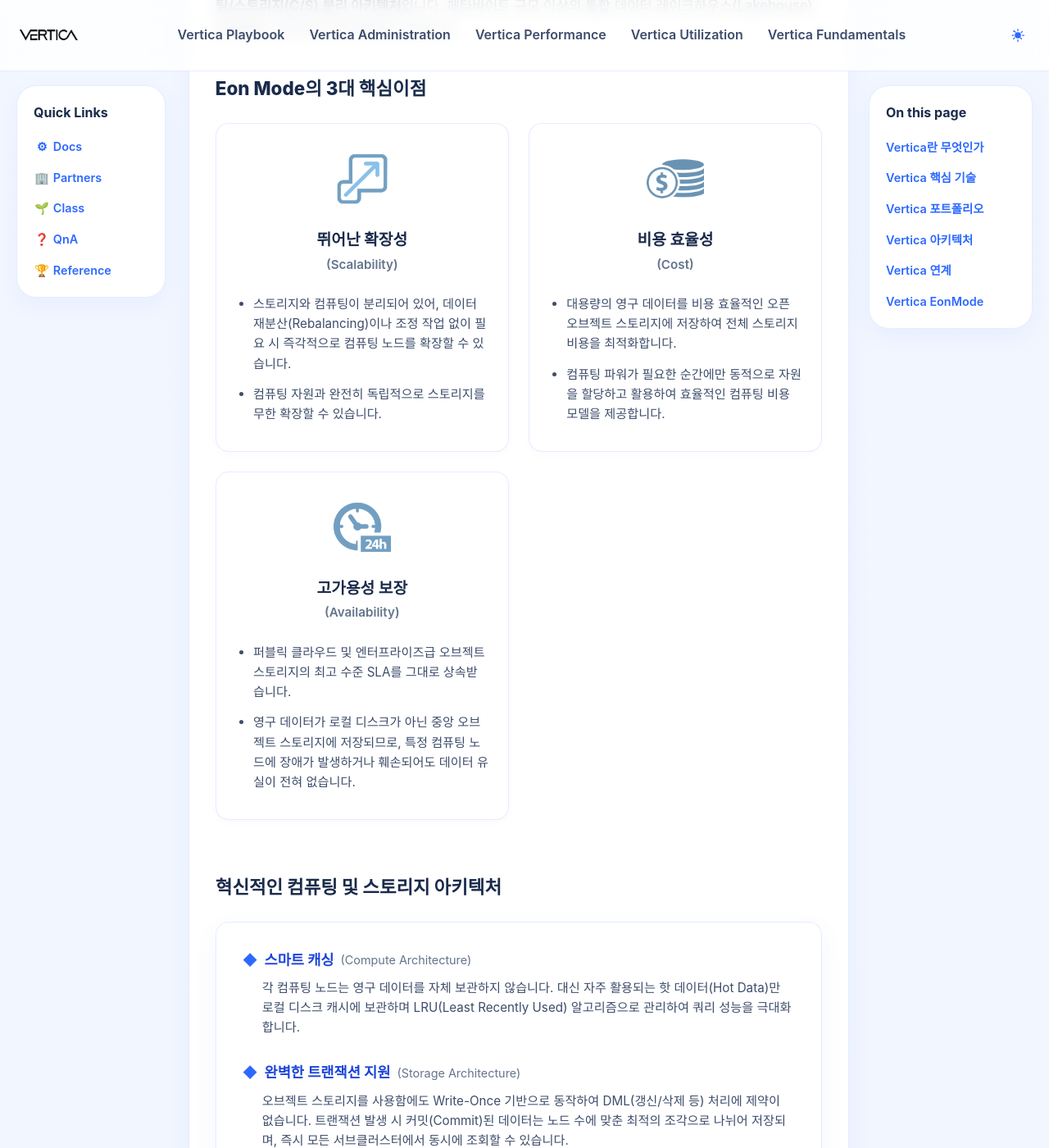
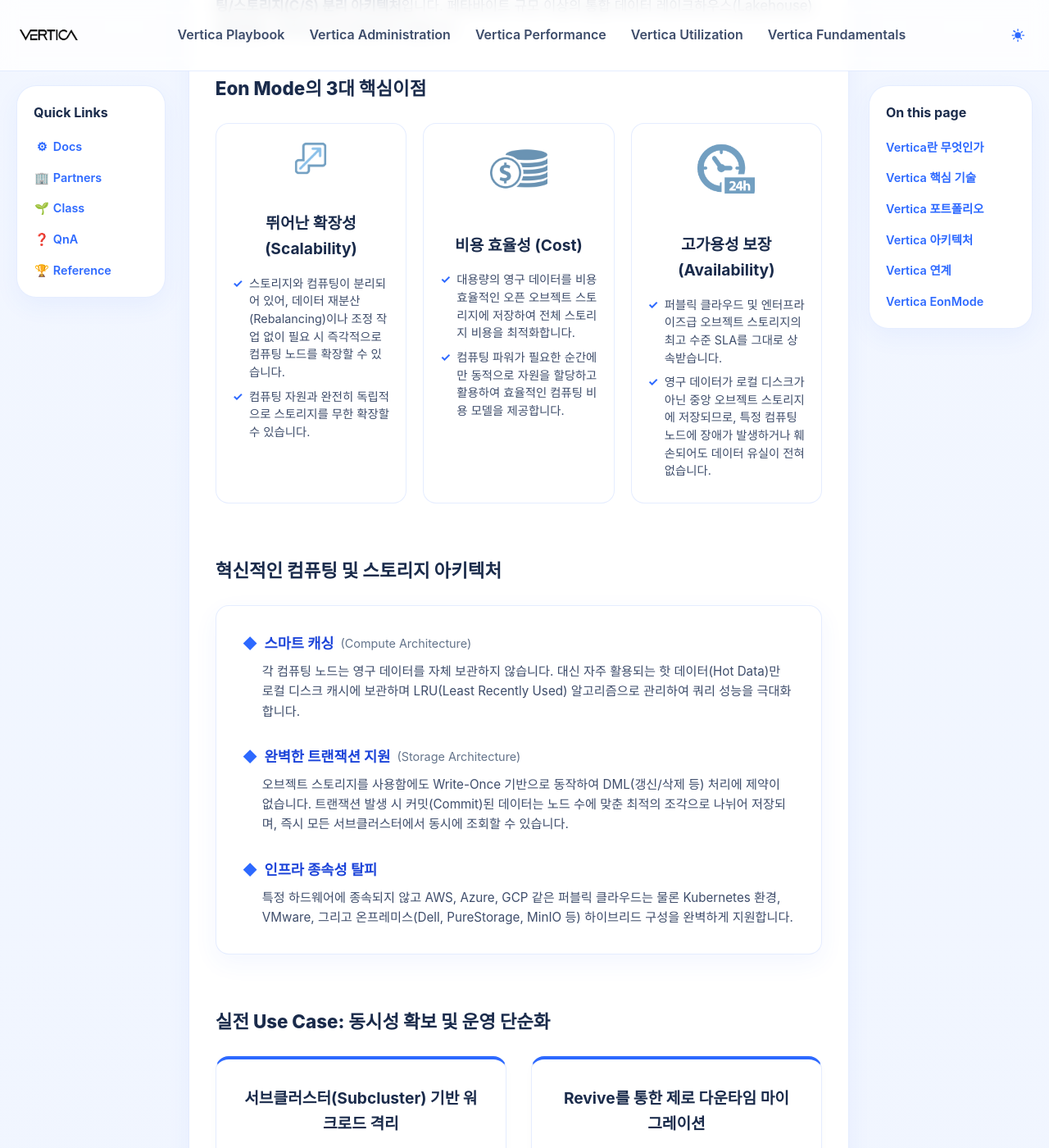
Before and after one commit to JIN0326/vertica_blog, a Jekyll site: the page built from 01playbook.md, in a window 1280 px wide and 1400 px high, scrolled down 6420 px. Shown: the whole window at 82% size. Built offline with Jekyll 4.4.1, drawn with Linux system fonts in a browser that asks for light colours.

Commit message:
Update blog content and styling

```diff
--- a/01playbook.md
+++ b/01playbook.md
@@ -351,36 +351,33 @@
 
   <h3 class="eon-section-title">Eon Mode의 3대 핵심이점</h3>
 
-  <div class="eon-benefits-grid">
-    <div class="card card--benefit">
-      <img src="{{ '/assets/images/eonmode1.png' | relative_url }}" alt="뛰어난 확장성" class="benefit-card__icon">
-      <h4 class="benefit-card__title">뛰어난 확장성</h4>
-      <span class="benefit-card__subtitle">(Scalability)</span>
-      <ul class="benefit-card__list">
+  <div class="slide-panels" style="margin-bottom: 4rem;">
+    <article class="slide-panel">
+      <img src="{{ '/assets/images/eonmode1.png' | relative_url }}" alt="뛰어난 확장성">
+      <h3>뛰어난 확장성 (Scalability)</h3>
+      <ul>
         <li>스토리지와 컴퓨팅이 분리되어 있어, 데이터 재분산(Rebalancing)이나 조정 작업 없이 필요 시 즉각적으로 컴퓨팅 노드를 확장할 수 있습니다.</li>
         <li>컴퓨팅 자원과 완전히 독립적으로 스토리지를 무한 확장할 수 있습니다.</li>
       </ul>
-    </div>
+    </article>
 
-    <div class="card card--benefit">
-      <img src="{{ '/assets/images/eonmode2.png' | relative_url }}" alt="비용 효율성" class="benefit-card__icon">
-      <h4 class="benefit-card__title">비용 효율성</h4>
-      <span class="benefit-card__subtitle">(Cost)</span>
-      <ul class="benefit-card__list">
+    <article class="slide-panel">
+      <img src="{{ '/assets/images/eonmode2.png' | relative_url }}" alt="비용 효율성">
+      <h3>비용 효율성 (Cost)</h3>
+      <ul>
         <li>대용량의 영구 데이터를 비용 효율적인 오픈 오브젝트 스토리지에 저장하여 전체 스토리지 비용을 최적화합니다.</li>
         <li>컴퓨팅 파워가 필요한 순간에만 동적으로 자원을 할당하고 활용하여 효율적인 컴퓨팅 비용 모델을 제공합니다.</li>
       </ul>
-    </div>
+    </article>
 
-    <div class="card card--benefit">
-      <img src="{{ '/assets/images/eonmode3.png' | relative_url }}" alt="고가용성 보장" class="benefit-card__icon">
-      <h4 class="benefit-card__title">고가용성 보장</h4>
-      <span class="benefit-card__subtitle">(Availability)</span>
-      <ul class="benefit-card__list">
+    <article class="slide-panel">
+      <img src="{{ '/assets/images/eonmode3.png' | relative_url }}" alt="고가용성 보장">
+      <h3>고가용성 보장 (Availability)</h3>
+      <ul>
         <li>퍼블릭 클라우드 및 엔터프라이즈급 오브젝트 스토리지의 최고 수준 SLA를 그대로 상속받습니다.</li>
         <li>영구 데이터가 로컬 디스크가 아닌 중앙 오브젝트 스토리지에 저장되므로, 특정 컴퓨팅 노드에 장애가 발생하거나 훼손되어도 데이터 유실이 전혀 없습니다.</li>
       </ul>
-    </div>
+    </article>
   </div>
 
   <h3 class="eon-section-title">혁신적인 컴퓨팅 및 스토리지 아키텍처</h3>
--- a/assets/css/style.css
+++ b/assets/css/style.css
@@ -551,57 +551,6 @@
   margin-bottom: 1.5rem;
 }
 
-/* Benefits Grid */
-.eon-benefits-grid {
-  display: grid;
-  grid-template-columns: repeat(auto-fit, minmax(280px, 1fr));
-  gap: 24px;
-  margin-bottom: 4rem;
-}
-
-.card--benefit {
-  text-align: center;
-  display: flex;
-  flex-direction: column;
-  padding: 2rem 1.5rem;
-}
-
-.benefit-card__icon {
-  height: 70px;
-  width: auto;
-  margin: 0 auto 1.5rem;
-}
-
-.benefit-card__title {
-  color: var(--text);
-  font-size: 1.2rem;
-  margin: 0 0 0.2rem 0;
-}
-
-.benefit-card__subtitle {
-  color: var(--muted);
-  font-size: 0.95rem;
-  font-weight: 600;
-  margin-bottom: 1.5rem;
-  display: block;
-}
-
-.benefit-card__list {
-  color: var(--sub);
-  text-align: left;
-  padding-left: 1.4em;
-  margin: 0;
-  font-size: 0.95rem;
-  line-height: 1.6;
-}
-
-.benefit-card__list li {
-  margin-bottom: 0.8rem;
-}
-.benefit-card__list li:last-child {
-  margin-bottom: 0;
-}
-
 /* Feature Box */
 .feature-box {
   background: var(--surface);
```
